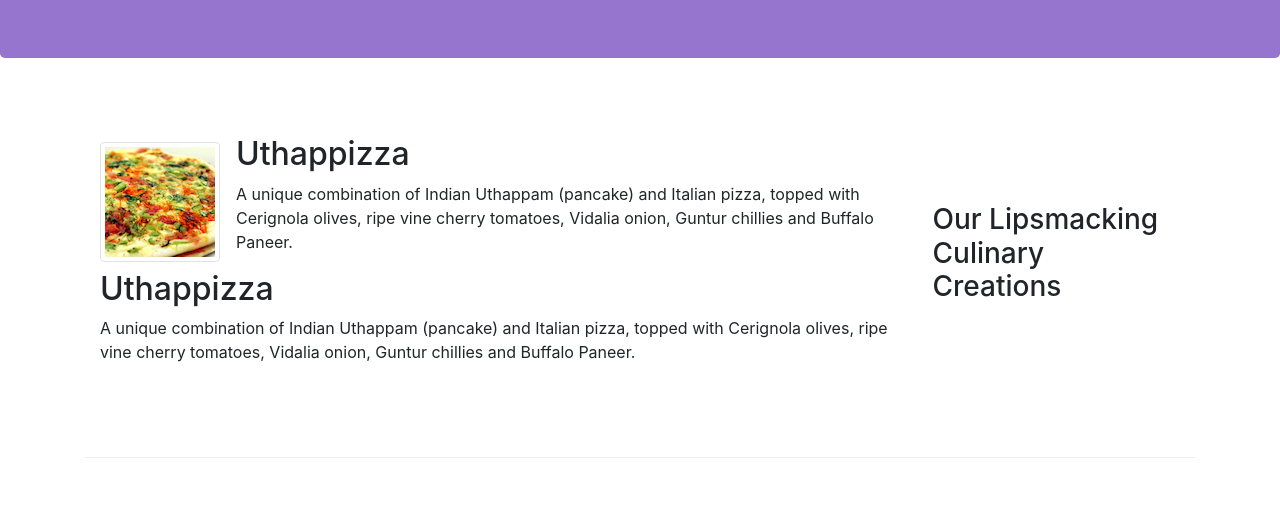
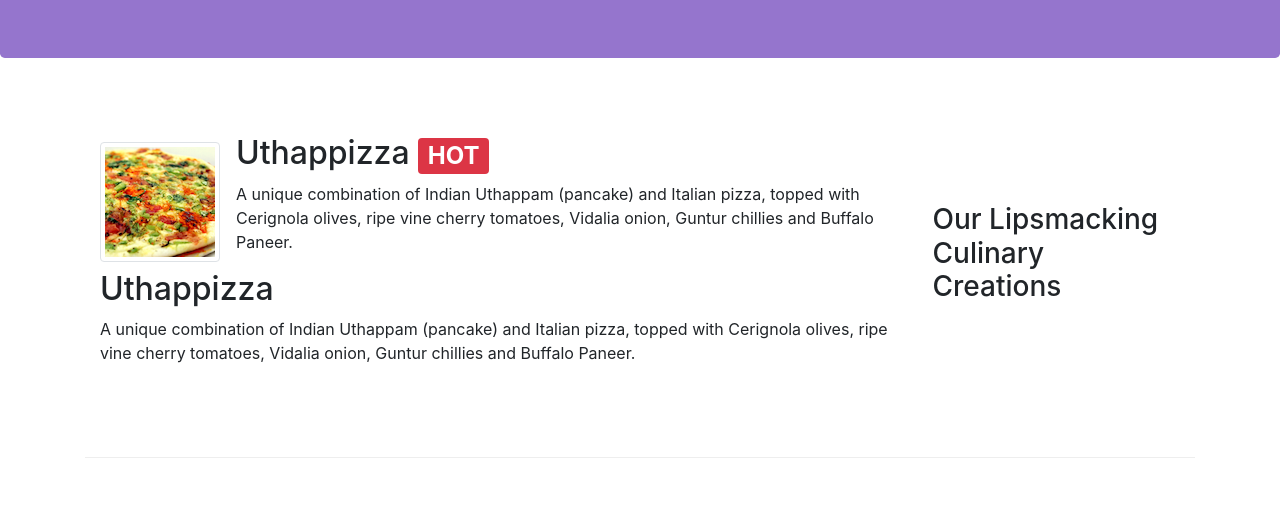
Before and after one commit to mohammedramzi176/Bootstrap-4, a website: page index.html in a window 1280 px wide. Shown: the part 276-800 px from the top of the page. Drawn offline with nearby package versions, Linux system fonts and the light colour scheme.

Commit message:
badge added for uthapizza

```diff
--- a/index.html
+++ b/index.html
@@ -63,7 +63,7 @@
                     <img class="d-flex mr-3 img-thumbnail align-self-center"
                             src="images/uthappizza.png" alt="Uthappizza">
                     <div class="media-body">
-                        <h2 class="mt-0">Uthappizza</h2>
+                        <h2 class="mt-0">Uthappizza <span class="badge badge-danger">HOT</span></h2>
                         <p class="d-none d-sm-block">A unique combination of Indian Uthappam (pancake) and
                             Italian pizza, topped with Cerignola olives, ripe vine
                             cherry tomatoes, Vidalia onion, Guntur chillies and
```
